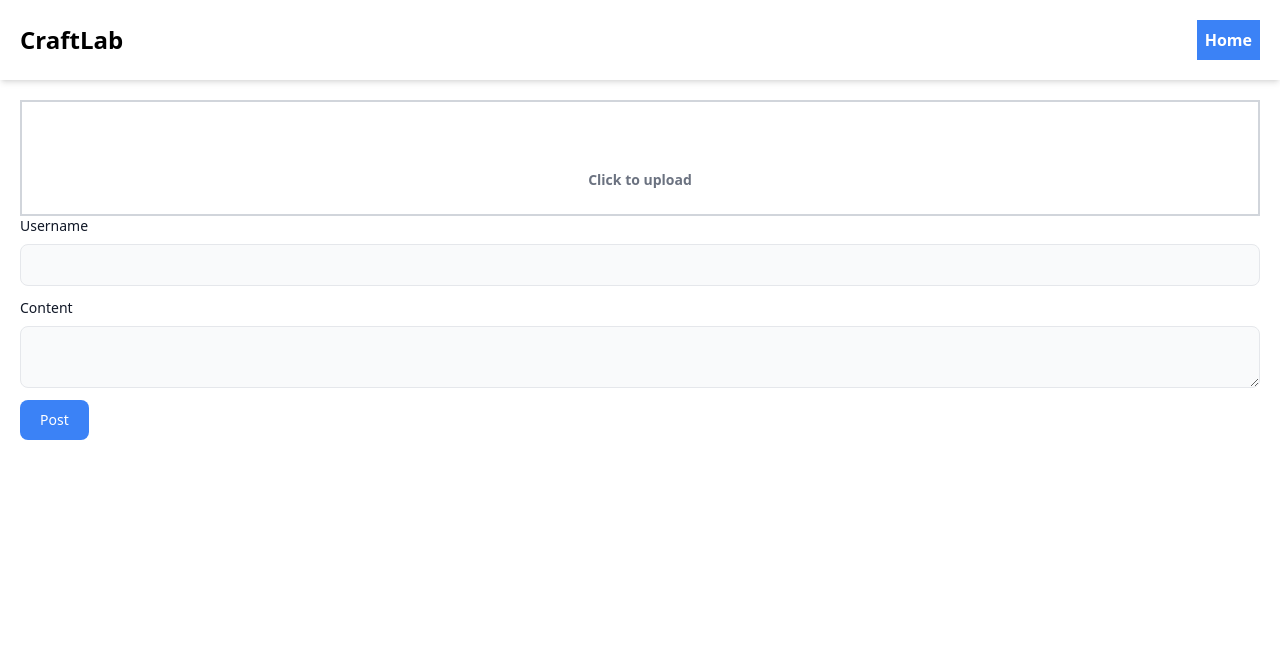
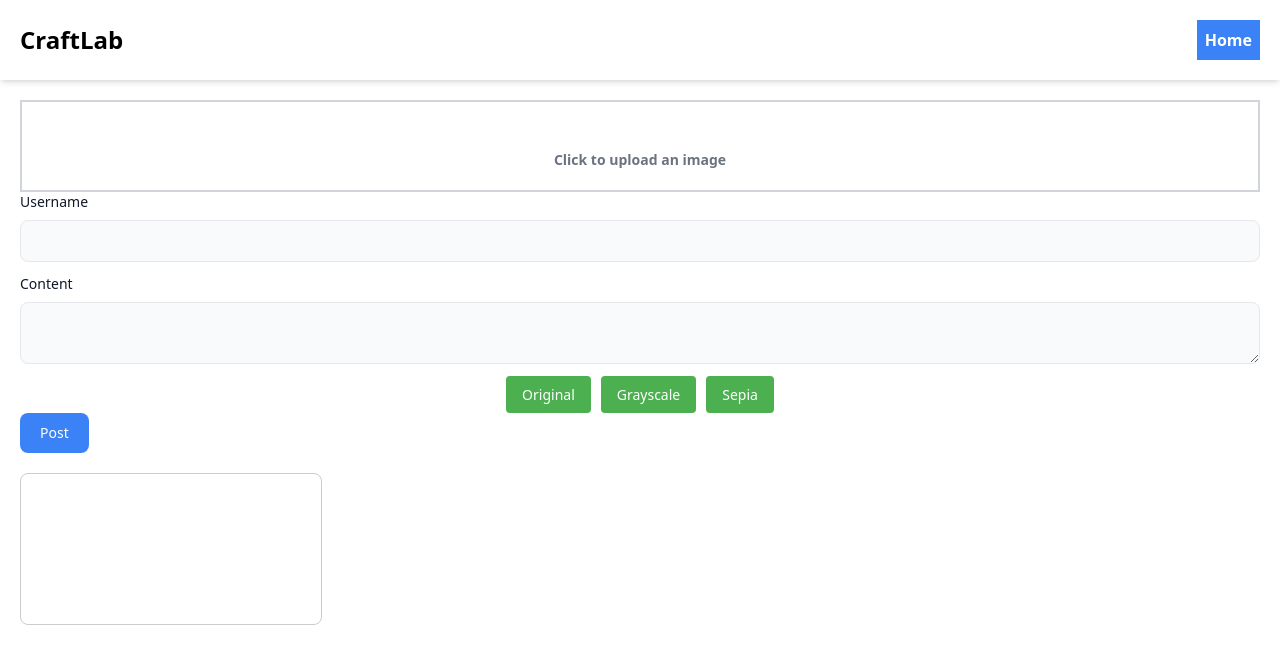
Before and after one commit to hannansatopay/sip24-sveltekit-fundamentals, a SvelteKit app: page /add-post in a window 1280 px wide. Shown: the top 664 px of the page. Built offline with nearby package versions, Linux system fonts and the light colour scheme.

Commit message:
added image viewer and added functionality of applying filters

```diff
--- a/src/routes/add-post/+page.svelte
+++ b/src/routes/add-post/+page.svelte
@@ -1,26 +1,138 @@
 <script>
     let files = null;
-    $: console.log(files);
+    let imagePreviewSrc = null;
+    let canvas = null;
+    let ctx = null;
+    let img = null;
+    let filter = 'original'; // default filter
+
+    function handleFileInputChange(event) {
+        const file = event.target.files[0];
+        const reader = new FileReader();
+
+        reader.onload = function(e) {
+            const imgElement = new Image();
+            imgElement.onload = function() {
+                // Display the image in the preview
+                imagePreviewSrc = e.target.result;
+
+                // Draw the image on the canvas
+                canvas.width = imgElement.width;
+                canvas.height = imgElement.height;
+                ctx.drawImage(imgElement, 0, 0, canvas.width, canvas.height);
+                img = imgElement;
+            };
+            imgElement.src = e.target.result;
+        };
+
+        reader.readAsDataURL(file);
+    }
+
+    function applyFilter(type) {
+        filter = type;
+        drawImageWithFilter();
+    }
+
+    function drawImageWithFilter() {
+        if (!img) return;
+
+        ctx.clearRect(0, 0, canvas.width, canvas.height);
+        ctx.drawImage(img, 0, 0, canvas.width, canvas.height);
+
+        const imageData = ctx.getImageData(0, 0, canvas.width, canvas.height);
+        let data = imageData.data;
+
+        switch (filter) {
+            case 'original':
+                ctx.putImageData(imageData, 0, 0);
+                break;
+            case 'grayscale':
+                for (let i = 0; i < data.length; i += 4) {
+                    let avg = (data[i] + data[i + 1] + data[i + 2]) / 3;
+                    data[i] = avg;     // red
+                    data[i + 1] = avg; // green
+                    data[i + 2] = avg; // blue
+                }
+                ctx.putImageData(imageData, 0, 0);
+                break;
+            case 'sepia':
+                for (let i = 0; i < data.length; i += 4) {
+                    let r = data[i];
+                    let g = data[i + 1];
+                    let b = data[i + 2];
+                    data[i] = Math.min(255, 0.393 * r + 0.769 * g + 0.189 * b); // red
+                    data[i + 1] = Math.min(255, 0.349 * r + 0.686 * g + 0.168 * b); // green
+                    data[i + 2] = Math.min(255, 0.272 * r + 0.534 * g + 0.131 * b); // blue
+                }
+                ctx.putImageData(imageData, 0, 0);
+                break;
+            default:
+                break;
+        }
+    }
+
+    // Initialize canvas and context after component mounts
+    import { onMount } from 'svelte';
+    onMount(() => {
+        canvas = document.getElementById('canvas');
+        ctx = canvas.getContext('2d');
+    });
 </script>
+
+<style>
+    /* Add your custom styles here */
+    .preview-container {
+        display: flex;
+        justify-content: center;
+        align-items: center;
+        flex-direction: column;
+        margin-bottom: 20px;
+    }
+    #canvas {
+        border: 1px solid #ccc;
+        border-radius: 8px;
+        max-width: 100%;
+        margin-top: 20px;
+    }
+    .filter-buttons {
+        display: flex;
+        justify-content: center;
+        margin-top: 10px;
+    }
+    .filter-buttons button {
+        margin: 0 5px;
+        padding: 8px 16px;
+        cursor: pointer;
+        background-color: #4CAF50;
+        color: white;
+        border: none;
+        border-radius: 4px;
+        font-size: 14px;
+    }
+    .filter-buttons button:hover {
+        background-color: #45a049;
+    }
+</style>
 
 <header class="bg-white py-5 shadow-md">
     <div class="container mx-auto px-5 flex justify-between items-center">
-        <h1 class="text-2xl font-bold font=['Conic_Sans_MS']">CraftLab</h1>
-        <a href="/" class="bg-blue-500 hover:bg-blue-800 text-white font-bold py-2 px-2 ">Home</a>
+        <h1 class="text-2xl font-bold">CraftLab</h1>
+        <a href="/" class="bg-blue-500 hover:bg-blue-800 text-white font-bold py-2 px-2">Home</a>
     </div>
 </header>
 
-<form class="container mx-auto p-5" method="POST" enctype="multipart/form-data">
+<div class="container mx-auto p-5">
+    <form method="POST" enctype="multipart/form-data">
         <label for="dropzone" class="rb-3 flex flex-col items-center justify-center w-full h-68 border-2 border-gray-300">
-        <div class="flex flex-col items-center justify-center pt-5 pb-6">
-            {#if files && files.length}
-            <p class="text-sm text-gray-500 font-semibold">{files[0].name}</p>
+            <div class="preview-container">
+                {#if imagePreviewSrc}
+                    <img src={imagePreviewSrc} alt="Uploaded Image" class="mb-4" style="max-width: 100%; border-radius: 8px;">
                 {:else}
                     <svg class="w-8 h-8 mb-4 text-gray-500" aria-hidden="true" xmlns="http://www.w3.org/2000/svg" fill="none" viewBox="0 0 20 16"></svg>
-            <p class="text-sm text-gray-500 font-semibold"> Click to upload</p>
+                    <p class="text-sm text-gray-500 font-semibold">Click to upload an image</p>
                 {/if}
             </div>
-        <input bind:files name="image" id="dropzone" type="file" accept="image/png, image/jpeg" class="hidden" required>
+            <input on:change={handleFileInputChange} name="image" id="dropzone" type="file" accept="image/png, image/jpeg" class="hidden" required>
         </label>
         <div class="mb-3">
             <label for="username" class="block mb-2 text-sm font-redius text-gray-900">Username</label>
@@ -30,6 +142,12 @@
             <label for="content" class="block mb-2 text-sm font-redius text-gray-900">Content</label>
             <textarea name="content" id="content" class="bg-gray-50 border borfer-gray-300 text-gray-900 text-sm rounded-lg block w-full p-2.5"></textarea>
         </div>
+        <div class="filter-buttons">
+            <button type="button" on:click={() => applyFilter('original')}>Original</button>
+            <button type="button" on:click={() => applyFilter('grayscale')}>Grayscale</button>
+            <button type="button" on:click={() => applyFilter('sepia')}>Sepia</button>
+        </div>
         <button type="submit" class="text-white bg-blue-500 hover:bg-blue-800 font-medium rounded-lg text-sm px-5 py-2.5">Post</button>
-
     </form>
+    <canvas id="canvas"></canvas>
+</div>
```
Also changed, not shown: 1 other file (tests, documents, lock files or other folders). Lines whose indentation alone changed are shown as unchanged.
